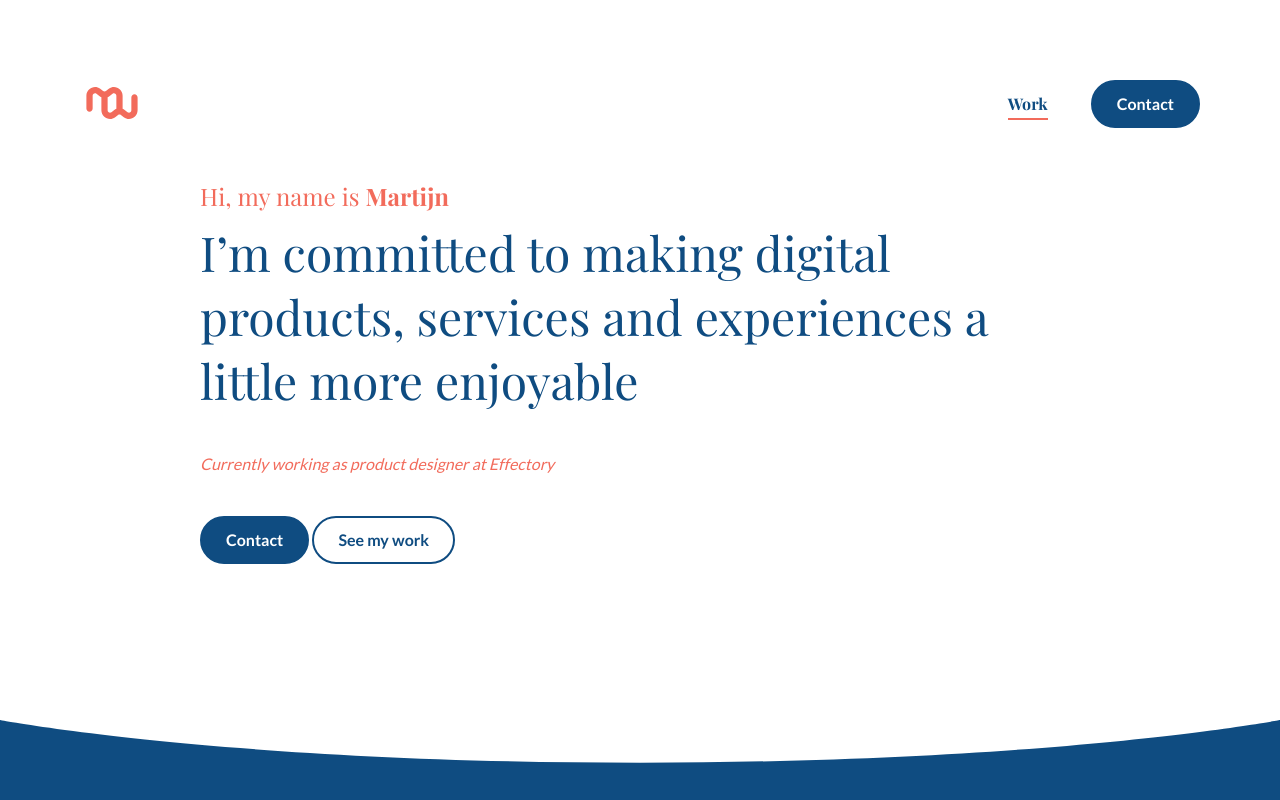
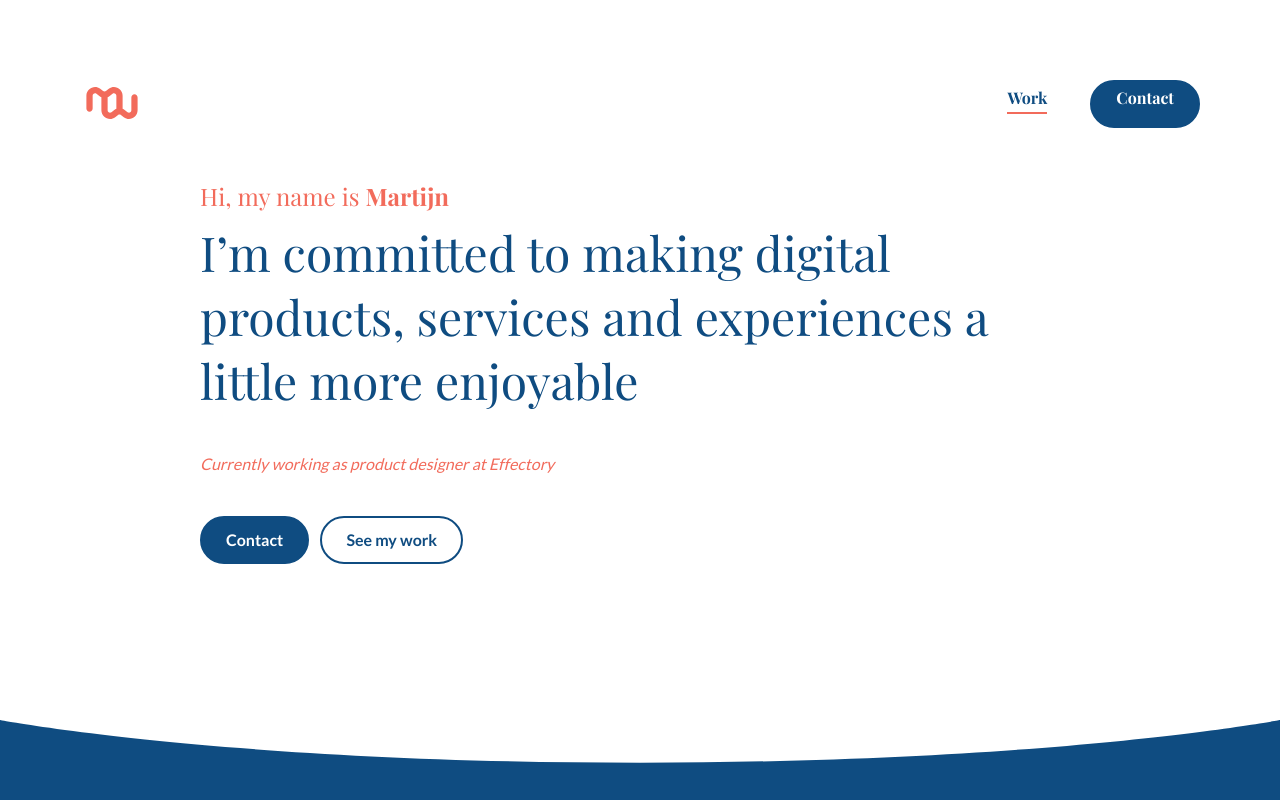
Before and after one commit to KaasDeLuxe/sturmisch, a website: page index.html in a window 1280 px wide. Shown: the top 800 px of the page. Drawn offline with nearby package versions, Linux system fonts and the light colour scheme.

Commit message:
Tweaked styles

```diff
--- a/css/styles.css
+++ b/css/styles.css
@@ -197,6 +197,7 @@ nav.main-nav {
   left: 0;
   height: 96px;
   width: 100vw;
+  z-index: 1;
 }
 
 nav a.logo svg {
@@ -254,6 +255,14 @@ ul li.nav-link a:hover::after {
 
 ul li.nav-link a:hover {
   color: var(--color-coralessence);
+}
+
+ul li.nav-link a.button {
+  color: #fff;
+}
+
+ul li.nav-link a.button:after {
+  display: none;
 }
 
 ul li.nav-link form {
--- a/index.html
+++ b/index.html
@@ -41,13 +41,9 @@
           <a href="about.html">About</a>
         </li>-->
         <li class="nav-link nav-mailto">
-          <form
-            class="inline-form"
-            action="mailto:martijn@sturmisch.nl"
-            method="GET"
+          <a href="mailto:martijn@sturmisch.nl" class="button button-blue"
+            >Contact</a
           >
-            <button class="button button-blue" type="submit">Contact</button>
-          </form>
         </li>
       </ul>
     </nav>
@@ -65,13 +61,9 @@
           Currently working as product designer at Effectory
         </p>
         <div class="button-group">
-          <form
-            class="inline-form"
-            action="mailto:martijn@sturmisch.nl"
-            method="GET"
+          <a href="mailto:martijn@sturmisch.nl" class="button button-blue"
+            >Contact</a
           >
-            <button class="button button-blue" type="submit">Contact</button>
-          </form>
           <a href="#work" class="button button-blue-outline">See my work</a>
         </div>
       </section>
@@ -134,10 +126,7 @@
           </article>
         </a>
 
-        <a
-          href="http://sturmisch.ourizon.com/BNNVARA-Online_Strategy.jpg"
-          class="article-anchor"
-        >
+        <a href="cases/BNNVARA-Online_Strategy.jpg" class="article-anchor">
           <article class="case">
             <figure>
               <img
@@ -260,13 +249,9 @@
           artisanal piece of furniture made? Want to go for a run?
         </p>
         <div class="button-group">
-          <form
-            class="inline-form"
-            action="mailto:martijn@sturmisch.nl"
-            method="GET"
+          <a href="mailto:martijn@sturmisch.nl" class="button button-blue"
+            >Contact</a
           >
-            <button class="button button-blue" type="submit">Contact</button>
-          </form>
         </div>
       </section>
 
```
